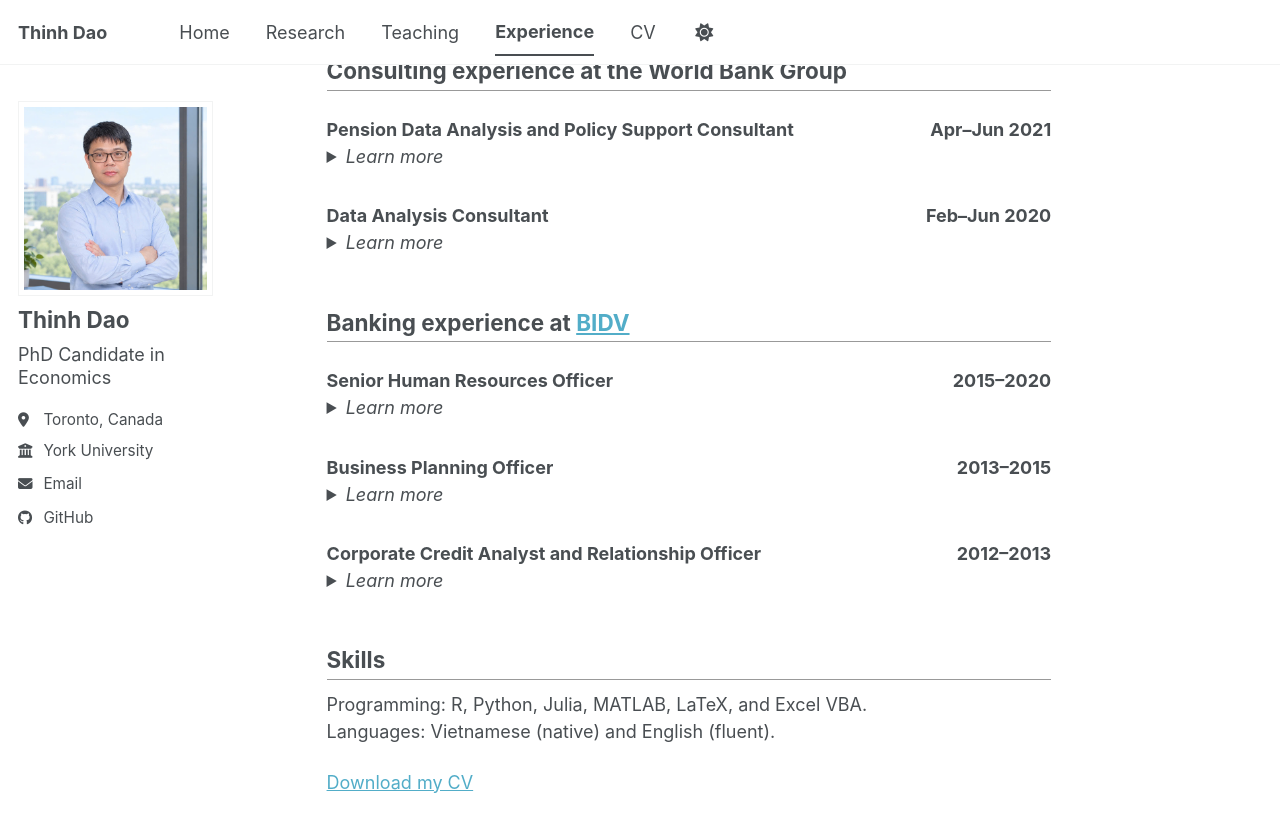
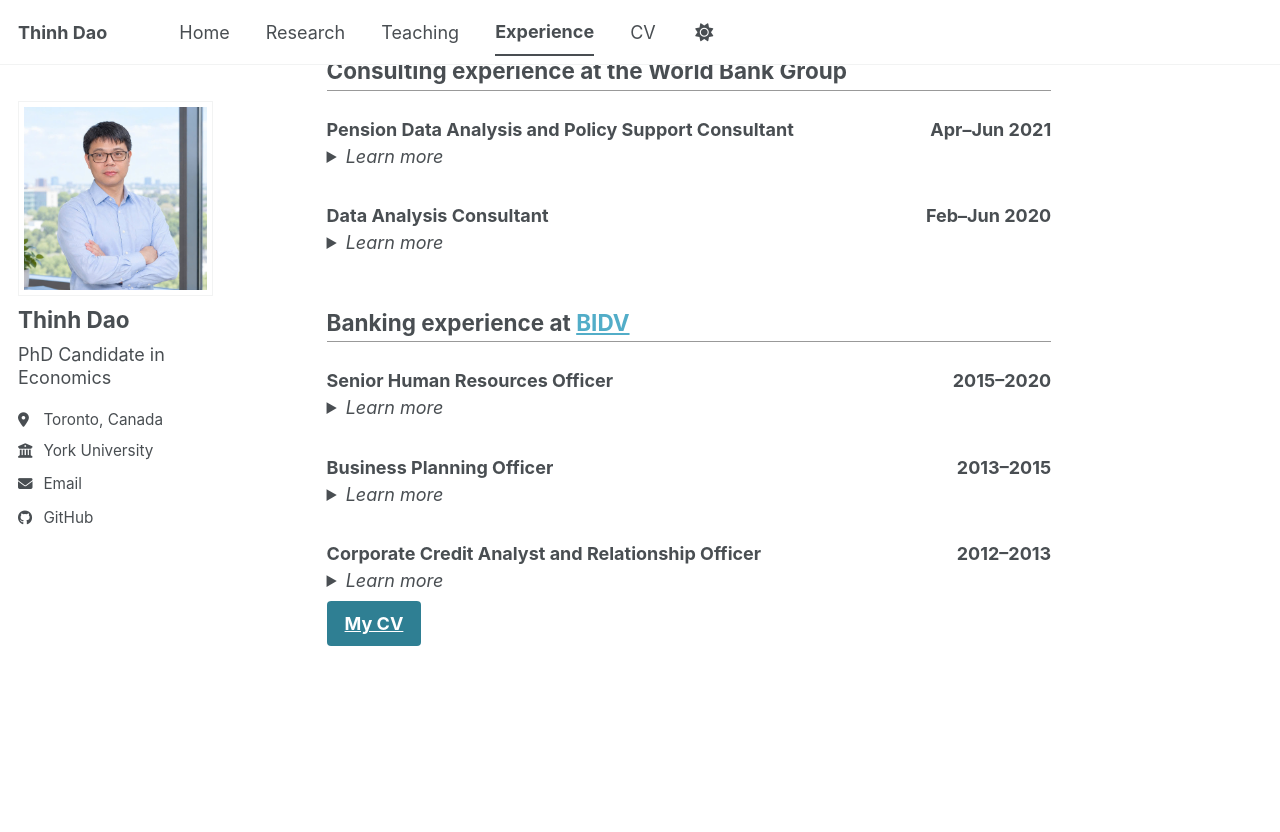
Before and after one commit to thinh-dao-econ/thinh-dao-econ.github.io, a Jekyll site: the page built from _pages/experience.md, in a window 1280 px wide and 900 px high, scrolled down 767 px. Shown: the top 832 px of the window. Built offline with Jekyll 4.4.1, drawn with Linux system fonts in a browser that asks for light colours; a style sheet for code colours, icons or effects is not loaded; after the commit the page ends 1522 px from its top, so only the background shows below that.

Commit message:
Update experience.md

```diff
--- a/_pages/experience.md
+++ b/_pages/experience.md
@@ -148,9 +148,4 @@ My responsibilities included:
 
 </details>
 
-## Skills
-
-Programming: R, Python, Julia, MATLAB, LaTeX, and Excel VBA. <br>
-Languages: Vietnamese (native) and English (fluent).
-
-[Download my CV]({{ site.baseurl }}/files/Thinh_Dao_CV.pdf)
+[My CV](/files/Thinh_Dao_CV.pdf){: .btn .btn--primary .btn--large}
```
